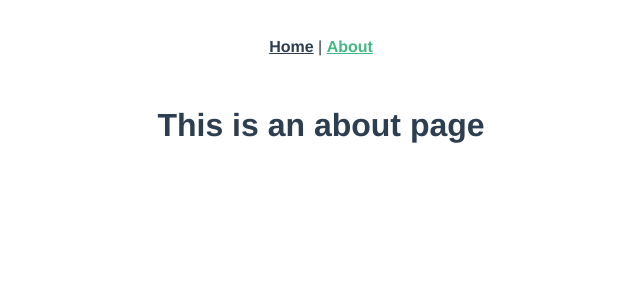
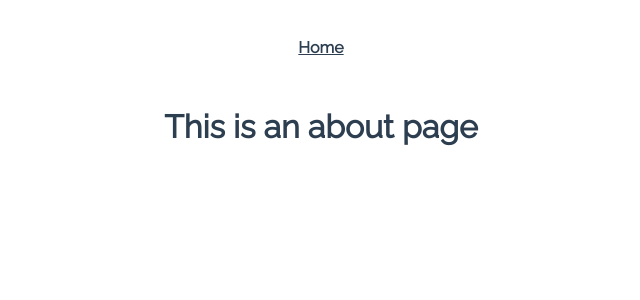
Before and after one commit to splashley/stock-market-app, a Vue app: page /about in a window 1280 px wide. Shown: the top 300 px of the page, without its empty margins (319-959 px from the left). Built offline with nearby package versions, Linux system fonts and the light colour scheme.

Commit message:
added router / vuex

```diff
--- a/public/index.html
+++ b/public/index.html
@@ -5,11 +5,6 @@
     <meta http-equiv="X-UA-Compatible" content="IE=edge" />
     <meta name="viewport" content="width=device-width,initial-scale=1.0" />
     <link rel="icon" href="<%= BASE_URL %>favicon.ico" />
-    <link rel="preconnect" href="https://fonts.gstatic.com" />
-    <link
-      href="https://fonts.googleapis.com/css2?family=Raleway:wght@500;600&display=swap"
-      rel="stylesheet"
-    />
     <title><%= htmlWebpackPlugin.options.title %></title>
   </head>
   <body>
--- a/src/App.vue
+++ b/src/App.vue
@@ -1,22 +1,18 @@
 <template>
   <div id="app">
     <div id="nav">
-      <router-link to="/">Home</router-link> |
-      <router-link to="/about">About</router-link>
+      <router-link to="/">Home</router-link>
+      <!-- <router-link to="/about">About</router-link> -->
     </div>
     <router-view/>
   </div>
 </template>
 
-<script>
-export default {
+<style>
+@import url('https://fonts.googleapis.com/css2?family=Raleway&display=swap');
 
-}
-</script>
-
-<style>
 #app {
-  font-family: Avenir, Helvetica, Arial, sans-serif;
+  font-family: 'Raleway', sans-serif;
   -webkit-font-smoothing: antialiased;
   -moz-osx-font-smoothing: grayscale;
   text-align: center;
--- /dev/null
+++ b/src/components/ReturnedResults.vue
@@ -0,0 +1,15 @@
+<template>
+    <div>
+<h2>Blah blah results go here</h2>
+    </div>
+</template>
+
+<script>
+    export default {
+
+    }
+</script>
+
+<style lang="scss" scoped>
+
+</style>
--- /dev/null
+++ b/src/components/SearchInput.vue
@@ -0,0 +1,15 @@
+<template>
+    <div>
+<input type="text" placeholder="testing 1 2 3"/>
+    </div>
+</template>
+
+<script>
+    export default {
+
+    }
+</script>
+
+<style lang="scss" scoped>
+
+</style>
--- a/src/views/Home.vue
+++ b/src/views/Home.vue
@@ -1,18 +1,23 @@
 <template>
   <div class="home">
-    <img alt="Vue logo" src="../assets/logo.png">
-    <HelloWorld msg="Welcome to Your Vue.js App"/>
+    <h1>Stock Market App</h1>
+<SearchInput />
+<ReturnedResults />
   </div>
 </template>
 
 <script>
-// @ is an alias to /src
-import HelloWorld from '@/components/HelloWorld.vue'
-
+import SearchInput from '../components/SearchInput.vue'
+import ReturnedResults from '../components/ReturnedResults.vue'
 export default {
   name: 'Home',
   components: {
-    HelloWorld
+    SearchInput,
+    ReturnedResults
   }
 }
 </script>
+
+<style scoped>
+
+</style>
```
Also changed, not shown: src/store/index.js (added, +23 -0 lines), notes.txt (added).
